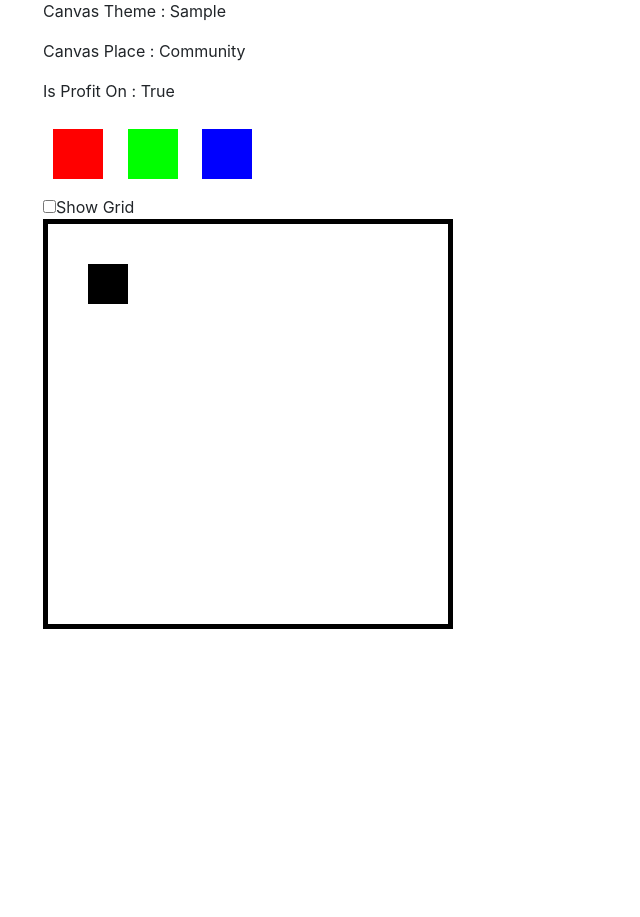
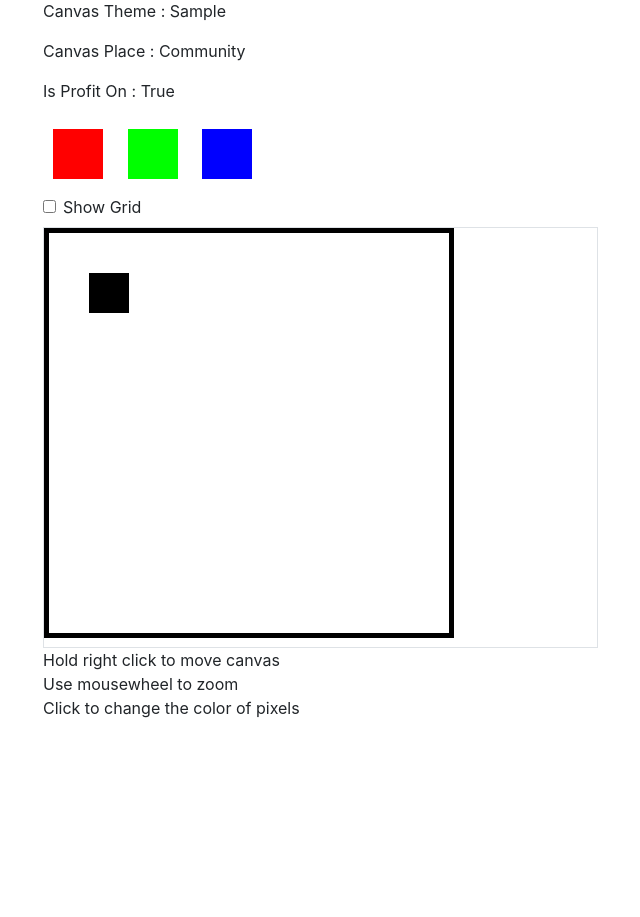
Before and after one commit to HE-Arc/PayPixPlace, a Django app: page /canvas/1/ in a window 1280 px wide. Shown: the part 175-1092 px from the top of the page, without its empty margins (42-682 px from the left). After the commit the page ends 893 px from the top, so only its background shows below. Run offline with Django 3.2, Linux system fonts and the light colour scheme; tables that the repository leaves empty hold one stand-in row (values such as "Sample post"); some libraries are stand-ins or nearby versions.

Commit message:
add better control on the canvas

```diff
--- a/PayPixPlace/paypixplaceapp/static/paypixplaceapp/canvas_detail.js
+++ b/PayPixPlace/paypixplaceapp/static/paypixplaceapp/canvas_detail.js
@@ -7,9 +7,9 @@ let drawingColor;
 let pickers;
 let colors;
 let pixelWidth;
-let showGridCB;
-let canvasX;
-let canvasY;
+let isMoving;
+let offset;
+let canvasContainer;
 
 /**
  * Loads the pixels of the actual canvas from the database
@@ -18,9 +18,9 @@ let canvasY;
 function loadPixels() {
     // Load pixels from database
     $.ajax({
-        type: 'GET',
-        url: '/canvas/' + canvasId + '/json/',
-        dataType: 'json',
+        type: "GET",
+        url: "/canvas/" + canvasId + "/json/",
+        dataType: "json",
         success: function (data) {
             pixels = data.pixels;
             pixelWidth = 4000 / data.canvas.width;
@@ -47,8 +47,11 @@ function drawPixels() {
             pixelWidth,
             pixelWidth
         );
-
-        if (displayGrid) {
+    }
+    if (displayGrid) {
+        for (let i = 0 ; i < pixels.length ; i++) {
+            let x = pixels[i].x;
+            let y = pixels[i].y;
             ctx.lineWidth = 1 / scale;
             ctx.strokeStyle = "rgba( 128, 128, 128, 0.1)";
             ctx.strokeRect(
@@ -65,7 +68,7 @@ function drawPixels() {
  * Sets the scale of the js canvas
  */
 function setCanvasTranform() {
-    canvas.style.transform = "scale("+scale+") translate("+canvasX+"px, "+canvasY+"px)";
+    canvas.style.transform = "scale("+scale+")";
 }
 
 /**
@@ -87,6 +90,13 @@ function hexToRgb(hex) {
         g: parseInt(result[2], 16),
         b: parseInt(result[3], 16)
     } : null;
+}
+
+/**
+ * function used to prevent the default action on an event
+ */
+function preventDefault(event) {
+    event.preventDefault();
 }
 
 /**
@@ -114,13 +124,14 @@ function initParams() {
 
     for (let i = 0 ; i < pickers.length ; i++) {
         pickers[i].style.backgroundColor = colors[i];
-        pickers[i].addEventListener('click', function() {
+        pickers[i].addEventListener("click", function() {
             setDrawingColor(i);
         }, false);
     }
 
-    canvasX = 0;
-    canvasY = 0;
+    isMoving = false;
+    canvas.style.position = "absolute";
+    canvas.style.transformOrigin = "0 0";
 }
 
 // Execute when the page is fully loaded
@@ -128,48 +139,75 @@ $(document).ready(function(){
     canvas  = document.getElementById("canvas");
     ctx = canvas.getContext("2d");
 
-    showGridCB = document.getElementById("showGridCB");
-    showGridCB.addEventListener('click', function(event) {
-        displayGrid = showGridCB.checked;
+    canvasContainer = document.getElementById("canvasContainer");
+
+    document.getElementById("showGridCB").addEventListener("click", function(event) {
+        displayGrid = this.checked;
         drawPixels();
     });
-    canvas.addEventListener('contextmenu', function(event) {
-        event.preventDefault();
-    });
 
-    canvas.addEventListener('mousedown', function(event) {
+    canvasContainer.addEventListener("contextmenu", preventDefault, false);
+
+    canvas.addEventListener("mousedown", function(event) {
         if (event.button == 0) {
             let x = parseInt((event.offsetX) / pixelWidth);
             let y = parseInt((event.offsetY) / pixelWidth);
 
             $.ajax({
-                type: 'GET',
-                url: '/change_pixel_color/',
+                type: "GET",
+                url: "/change_pixel_color/",
                 data: {
-                    'canvas_id': canvasId,
-                    'x': x,
-                    'y': y,
-                    'hex': drawingColor,
+                    "canvas_id": canvasId,
+                    "x": x,
+                    "y": y,
+                    "hex": drawingColor,
                 },
-                dataType: 'json',
+                dataType: "json",
                 success: function (data) {
                     if (data.is_valid) {
                         loadPixels();
                     }
                 }
             });
-        } else if (event.button == 2) {
-            console.log("moving");
         }
     }, false);
 
-    canvas.addEventListener("mouseup", function(event) {
+    document.addEventListener("mouseup", function(event) {
         if (event.button == 2) {
-            console.log("not moving");
+            isMoving = false;
+            function removeContextMenu(event) {
+                document.removeEventListener("contextmenu", preventDefault, false);
+                document.removeEventListener("contextmenu", removeContextMenu, false);
+            }
+            document.addEventListener("contextmenu", removeContextMenu, false);
         }
     });
 
-    canvas.addEventListener("mousemove", function() {
+    canvasContainer.addEventListener("mousedown", function(event){
+        if (event.button == 2) {
+            document.addEventListener("contextmenu", preventDefault, false);
+            isMoving = true;
+            offset =  {
+                "x" : canvas.offsetLeft - event.clientX,
+                "y" : canvas.offsetTop - event.clientY
+            };
+        }
+    }, false);
+
+    canvasContainer.addEventListener("mousemove", function(event) {
+        if (isMoving) {
+            mousePosition = {
+
+                x : event.clientX,
+                y : event.clientY
+
+            };
+            canvas.style.left = (mousePosition.x + offset.x) + "px";
+            canvas.style.top  = (mousePosition.y + offset.y) + "px";
+        }
+    }, false);
+
+    canvas.addEventListener("mousemove", function(event) {
         let x = parseInt((event.offsetX) / pixelWidth);
         let y = parseInt((event.offsetY) / pixelWidth);
         drawPixels();
@@ -194,7 +232,7 @@ $(document).ready(function(){
         drawPixels();
     }, false);
 
-    canvas.addEventListener("wheel", function(e) {
+    canvasContainer.addEventListener("wheel", function(e) {
         e.deltaY < 0 ? scale *= 1.2 : scale /= 1.2;
         setCanvasTranform();
         e.preventDefault();
--- a/PayPixPlace/paypixplaceapp/templates/paypixplaceapp/canvas/canvas_detail.html
+++ b/PayPixPlace/paypixplaceapp/templates/paypixplaceapp/canvas/canvas_detail.html
@@ -33,16 +33,23 @@
 
         </div>
     </div>
-    <input id="showGridCB" type="checkbox">Show Grid</input>
-    <div style="overflow : hidden;">
+    <div class="form-check">
+        <input id="showGridCB" type="checkbox" class="form-check-input" >
+        <label for="showGridCB" clas="form-check-label" style="user-select: node;">Show Grid</label>
+    </div>
+    <div id="canvasContainer" class="w-50 h-100 border" style="overflow : hidden hidden; position: sticky;">
         <canvas id="canvas" width="4000" height="4000">
                 Canvas are not supported
         </canvas>
     </div>
+    <ul class="list-unstyled">
+        <li>Hold right click to move canvas</li>
+        <li>Use mousewheel to zoom</li>
+        <li>Click to change the color of pixels</li>
+    </ul>
     <style>
         #canvas {
             border:50px solid #000000;
-            transform-origin: 0 0;
             cursor: pointer;
         }
         .colorSelector > div {
```
